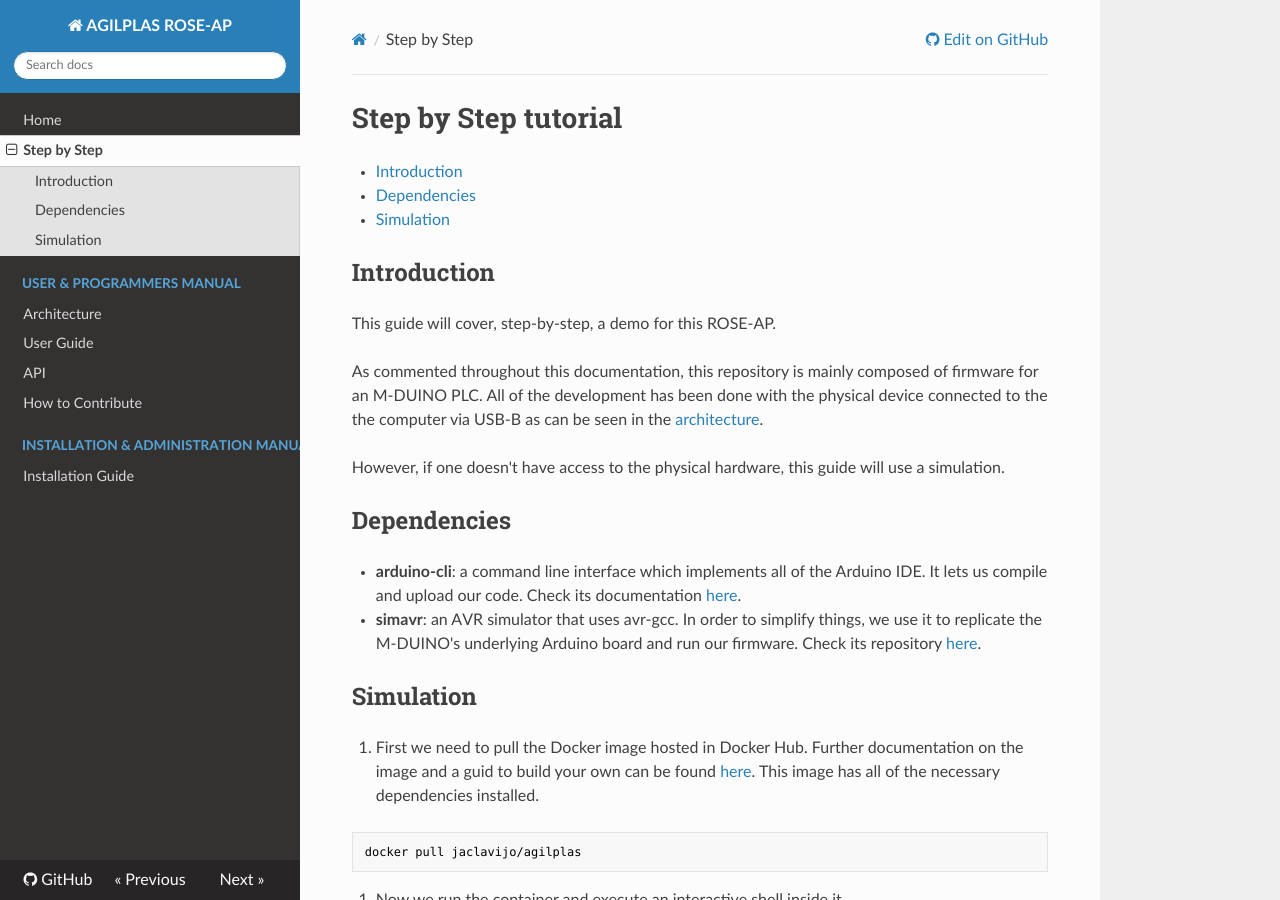
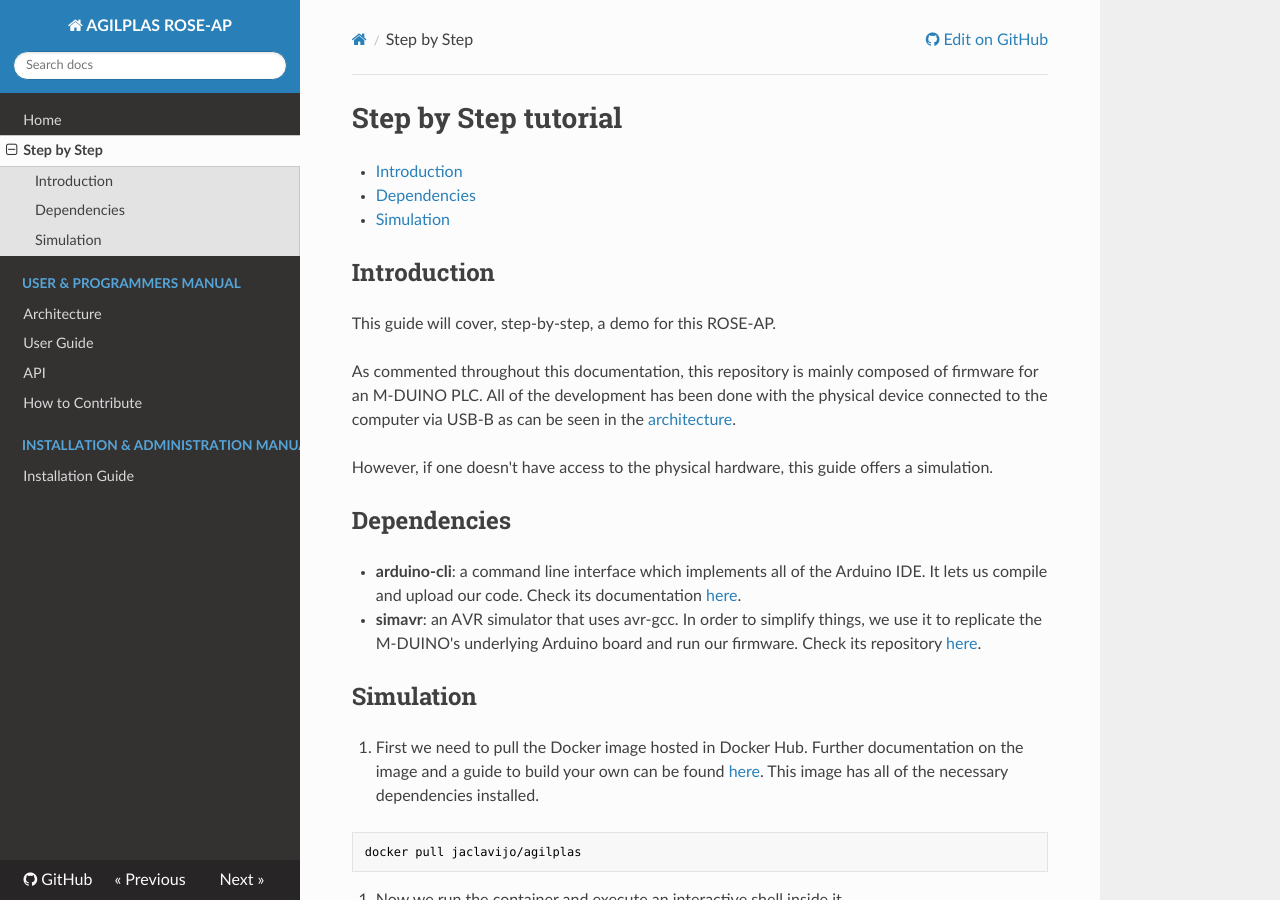
Before and after one commit to ramp-eu/AGILPLAS, an MkDocs documentation site: the page built from docs/stepbystep.md, in a window 1280 px wide and 900 px high. Built offline with MkDocs 1.6.1, drawn with Linux system fonts in a browser that asks for light colours; nearby versions of some CDN libraries.

Commit message:
fix typos

````diff
--- a/docs/stepbystep.md
+++ b/docs/stepbystep.md
@@ -8,9 +8,9 @@
 
 This guide will cover, step-by-step, a demo for this ROSE-AP.
 
-As commented throughout this documentation, this repository is mainly composed of firmware for an M-DUINO PLC. All of the development has been done with the physical device connected to the the computer via USB-B as can be seen in the [architecture](architecture.md).
+As commented throughout this documentation, this repository is mainly composed of firmware for an M-DUINO PLC. All of the development has been done with the physical device connected to the computer via USB-B as can be seen in the [architecture](architecture.md).
 
-However, if one doesn't have access to the physical hardware, this guide will use a simulation.
+However, if one doesn't have access to the physical hardware, this guide offers a simulation.
 
 ## Dependencies
 
@@ -20,7 +20,7 @@
 
 ## Simulation
 
-1. First we need to pull the Docker image hosted in Docker Hub. Further documentation on the image and a guid to build your own can be found [here](/docker/README.md). This image has all of the necessary dependencies installed.
+1. First we need to pull the Docker image hosted in Docker Hub. Further documentation on the image and a guide to build your own can be found [here](/docker/README.md). This image has all of the necessary dependencies installed.
 
 ```console
 docker pull jaclavijo/agilplas
````
Also changed, not shown: docs/README.md (+1 -1 lines).
